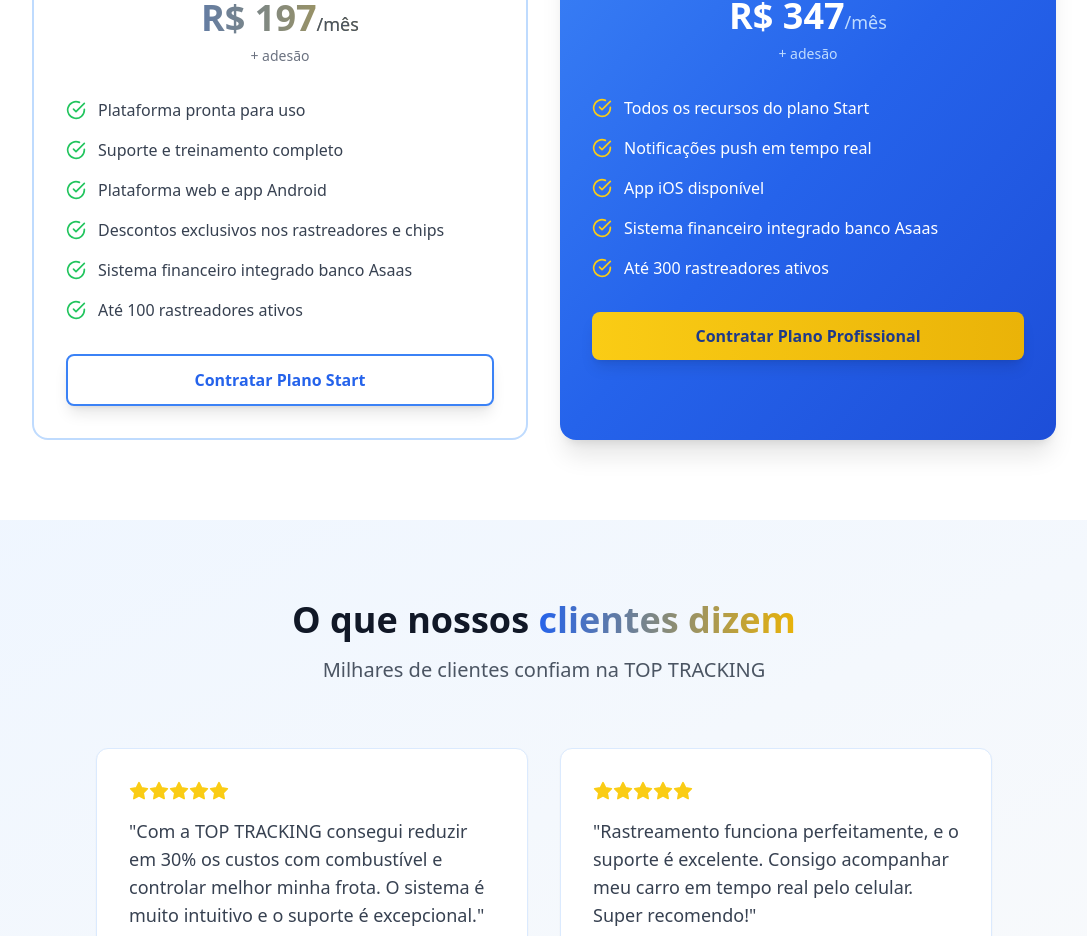
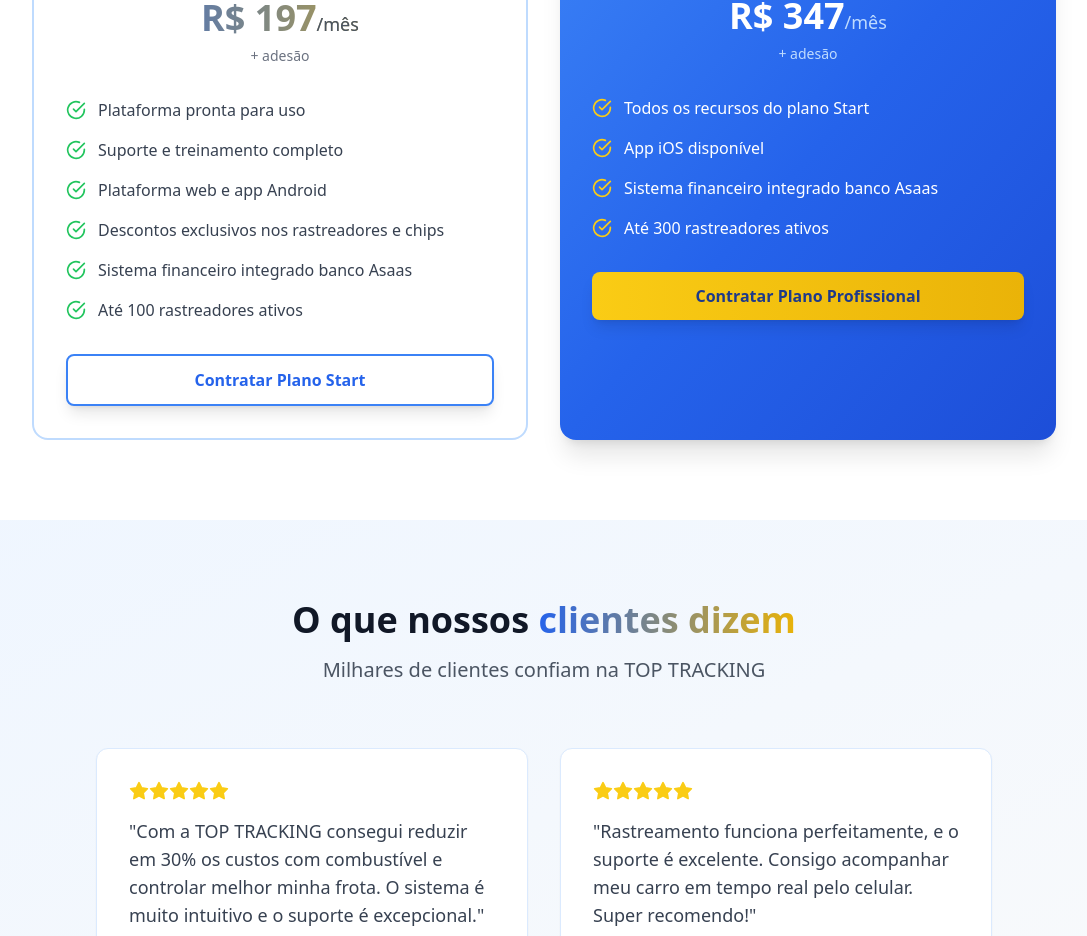
Before and after one commit to reidosaas/siteia, a React (Vite) app: page / in a window 1280 px wide. Shown: the part 1796-2732 px from the top of the page, without its empty margins (96-1183 px from the left). Built offline with nearby package versions, Linux system fonts and the light colour scheme.

Commit message:
Updated App.tsx

```diff
--- a/src/App.tsx
+++ b/src/App.tsx
@@ -350,10 +350,6 @@ function App() {
                 </div>
                 <div className="flex items-center">
                   <CheckCircle className="h-5 w-5 text-yellow-400 mr-3" />
-                  <span>Notificações push em tempo real</span>
-                </div>
-                <div className="flex items-center">
-                  <CheckCircle className="h-5 w-5 text-yellow-400 mr-3" />
                   <span>App iOS disponível</span>
                 </div>
                 <div className="flex items-center">
```
